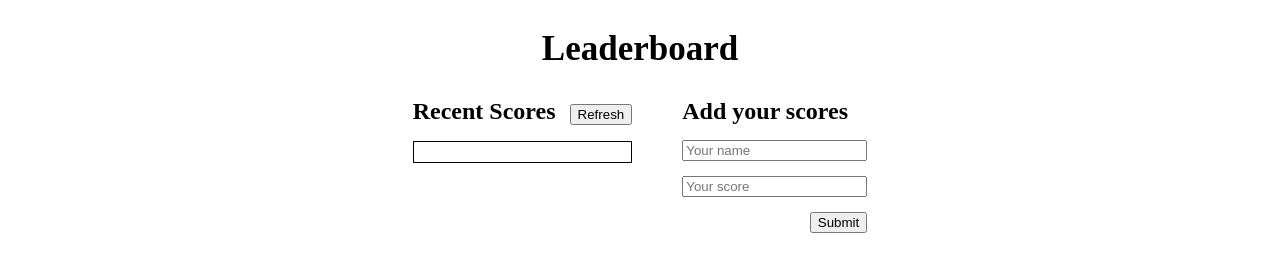
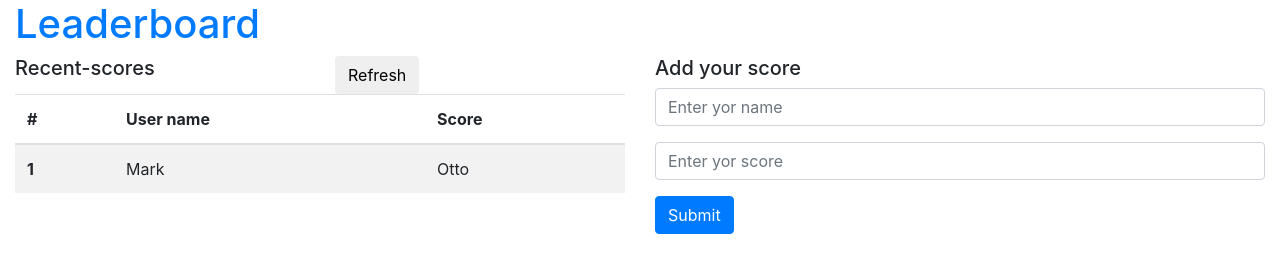
Before and after one commit to Ibizugbe/Leaderboard, a website built with webpack: page src/index.html in a window 1280 px wide. Built offline with nearby package versions, Linux system fonts and the light colour scheme; no server answers.

Commit message:
add bootstrap cdn link

```diff
--- a/src/index.html
+++ b/src/index.html
@@ -5,46 +5,72 @@
     <meta http-equiv="X-UA-Compatible" content="IE=edge" />
     <meta name="viewport" content="width=device-width, initial-scale=1.0" />
     <title>Leaderboard</title>
+    <link
+      rel="stylesheet"
+      href="https://cdn.jsdelivr.net/npm/bootstrap@4.1.3/dist/css/bootstrap.min.css"
+      integrity="sha384-MCw98/SFnGE8fJT3GXwEOngsV7Zt27NXFoaoApmYm81iuXoPkFOJwJ8ERdknLPMO"
+      crossorigin="anonymous"
+    />
   </head>
   <body>
     <header></header>
     <main>
       <section>
-        <h1 class="page-header">Leaderboard</h1>
-        <div class="container">
-          <div class="scores">
-            <div>
-              <h2 class="header">Recent Scores</h2>
-              <input type="button" class="refresh" value="Refresh" />
+        <div class="container-fluid">
+          <h1 class="text-primary">Leaderboard</h1>
+          <div class="row">
+            <div class="col-6">
+              <div class="row">
+                <div class="col-6">
+                  <h5 class="h5">Recent-scores</h5>
                 </div>
-            <ul class="leader-scores"></ul>
+                <div class="col-6">
+                  <button class="btn">Refresh</button>
                 </div>
-          <div class="inputs">
-            <form id="leader-form" action="#">
-              <h2>Add your scores</h2>
+              </div>
+              <div class="row">
+                <div class="col-12">
+                  <table class="table table-striped">
+                    <thead>
+                      <tr>
+                        <th scope="col">#</th>
+                        <th scope="col">User name</th>
+                        <th scope="col">Score</th>
+                      </tr>
+                    </thead>
+                    <tbody>
+                      <tr>
+                        <th scope="row">1</th>
+                        <td>Mark</td>
+                        <td>Otto</td>
+                      </tr>
+                    </tbody>
+                  </table>
+                </div>
+              </div>
+            </div>
+            <div class="col-6">
+              <h5>Add your score</h5>
+              <form>
+                <div class="form-group">
                   <input
                     type="text"
-                name="user_name"
-                id="user_name"
-                placeholder="Your name"
-                class="input-field"
-              />
-              <input
-                type="number"
-                name="user_score"
-                id="user_score"
-                placeholder="Your score"
-                class="input-field"
-              />
-              <div class="submit">
-                <input
-                  type="button"
-                  value="Submit"
-                  class="input-field"
-                  id="submit"
+                    class="form-control user_name"
+                    placeholder="Enter yor name"
                   />
                 </div>
+                <div class="form-group">
+                  <input
+                    type="text"
+                    class="form-control user_name"
+                    placeholder="Enter yor score"
+                  />
+                </div>
+                <button type="submit" class="btn btn-primary" id="submit">
+                  Submit
+                </button>
               </form>
+            </div>
           </div>
         </div>
       </section>
--- a/src/style.css
+++ b/src/style.css
@@ -1,4 +1,4 @@
-.container {
+/* .container {
   display: grid;
   grid-template-columns: auto auto auto;
   justify-content: center;
@@ -39,4 +39,4 @@ ul {
 .submit {
   display: flex;
   justify-content: end;
-}
+} */
```
Also changed, not shown: 1 other file. Lines whose indentation alone changed are shown as unchanged.
